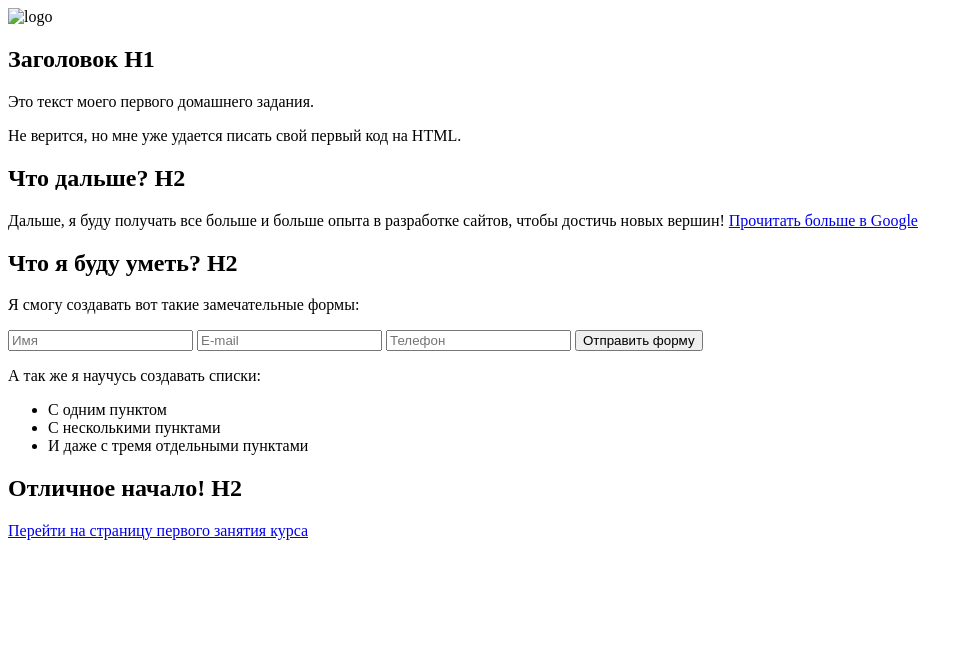
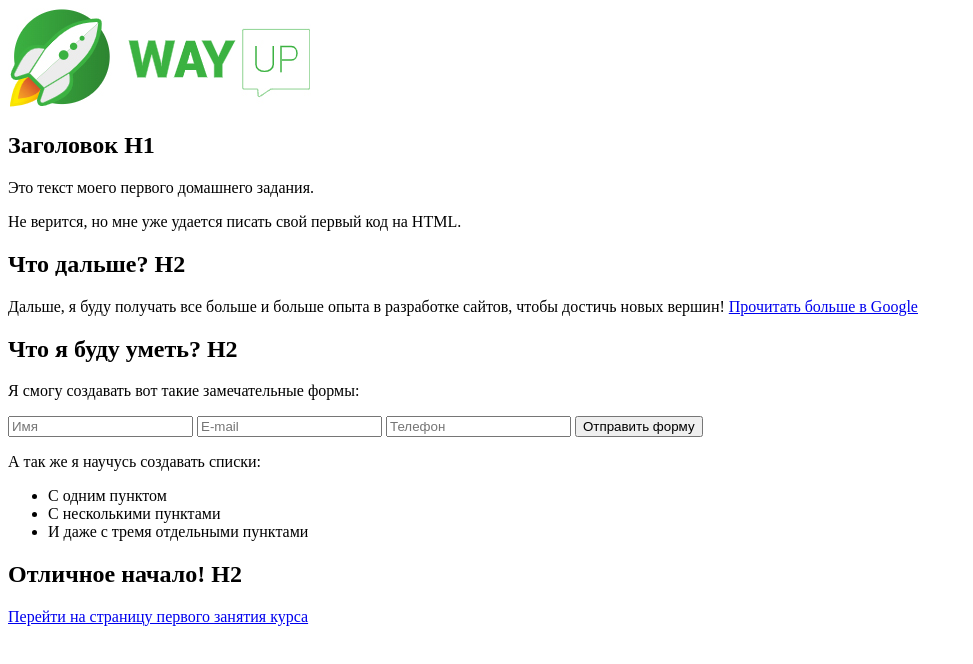
Before and after one commit to Perzhanovskaya/wayup2, a plain HTML site: page index.html in a window 1280 px wide. Shown: the whole page, without its empty margins (0-973 px from the left). Drawn offline with Linux system fonts and the light colour scheme.

Commit message:
Update index.html

```diff
--- a/index.html
+++ b/index.html
@@ -9,7 +9,7 @@
 <body>
     <section>
         <div class="logo">
-            <img src="../img/wayup-logo.jpeg" alt="logo">
+            <img src="../img/logo.jpeg" alt="logo">
         </div>
     </section>
 
```
